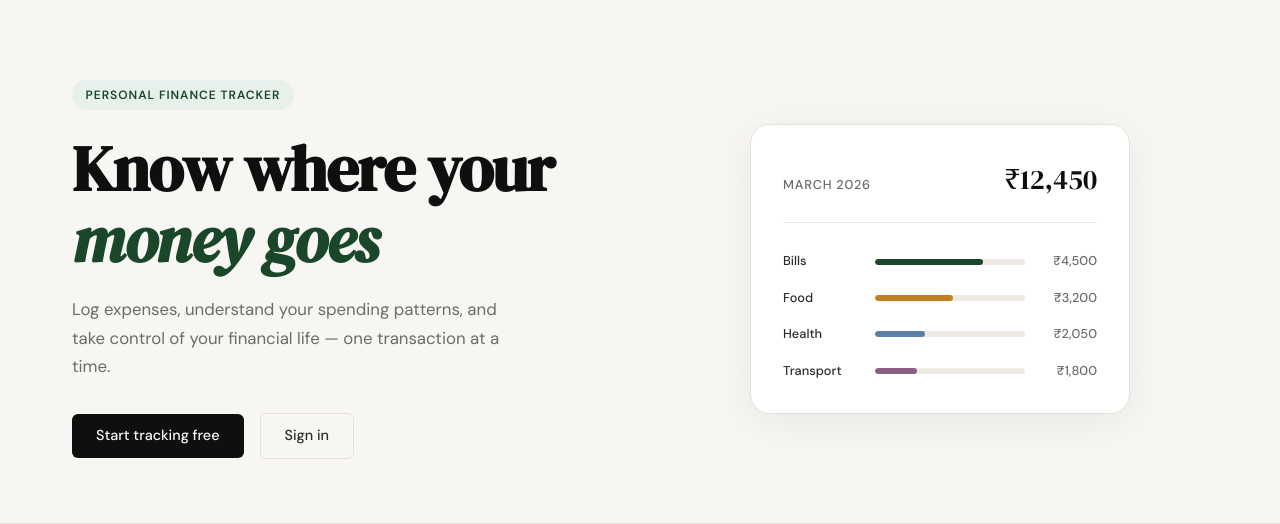
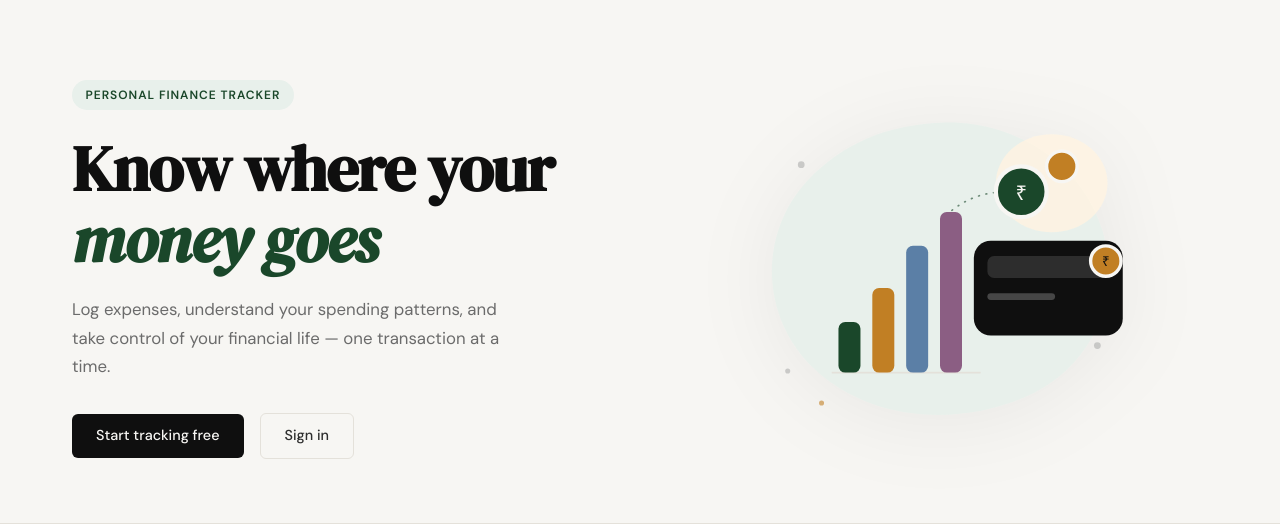
Before and after one commit to hi-smukherjee/Spendly, a Flask app: page / in a window 1280 px wide. Shown: the part 61-585 px from the top of the page. Run offline with Flask 3, Linux system fonts and the light colour scheme.

Commit message:
Replace hero mock card with a custom illustration
- New static/images/hero-illustration.svg: a wallet, coins, and a
  rising spending chart, built entirely from the app's existing
  color palette
- landing.html hero now renders the illustration instead of the
  CSS-built expense mock card
- style.css: swapped the now-unused .mock-* rules for a lean
  .hero-illustration rule

Co-Authored-By: Claude Sonnet 5 <noreply@anthropic.com>

```diff
--- a/static/css/style.css
+++ b/static/css/style.css
@@ -175,7 +175,7 @@ a { color: inherit; text-decoration: none; }
 }
 
 /* ------------------------------------------------------------------ */
-/* Mock card (hero visual)                                             */
+/* Hero visual                                                         */
 /* ------------------------------------------------------------------ */
 
 .hero-visual {
@@ -183,77 +183,11 @@ a { color: inherit; text-decoration: none; }
     justify-content: center;
 }
 
-.mock-card {
-    background: var(--paper-card);
-    border: 1px solid var(--border);
-    border-radius: var(--radius-lg);
-    padding: 2rem;
+.hero-illustration {
     width: 100%;
-    max-width: 380px;
-    box-shadow: 0 8px 40px rgba(0,0,0,0.06);
-}
-
-.mock-card-header {
-    display: flex;
-    justify-content: space-between;
-    align-items: baseline;
-    margin-bottom: 1.75rem;
-    padding-bottom: 1.25rem;
-    border-bottom: 1px solid var(--border-soft);
-}
-
-.mock-label {
-    font-size: 0.8rem;
-    font-weight: 500;
-    color: var(--ink-muted);
-    text-transform: uppercase;
-    letter-spacing: 0.06em;
-}
-
-.mock-total {
-    font-family: var(--font-display);
-    font-size: 1.75rem;
-    color: var(--ink);
-}
-
-.mock-bars { display: flex; flex-direction: column; gap: 1rem; }
-
-.mock-bar-row {
-    display: grid;
-    grid-template-columns: 80px 1fr 60px;
-    align-items: center;
-    gap: 0.75rem;
-}
-
-.mock-cat {
-    font-size: 0.8rem;
-    font-weight: 500;
-    color: var(--ink-soft);
-}
-
-.mock-bar-track {
-    height: 6px;
-    background: var(--border-soft);
-    border-radius: 999px;
-    overflow: hidden;
-}
-
-.mock-bar {
-    height: 100%;
-    background: var(--accent);
-    border-radius: 999px;
-    transition: width 0.6s ease;
-}
-
-.mock-bar-2 { background: var(--accent-2); }
-.mock-bar-3 { background: #5b7fa6; }
-.mock-bar-4 { background: #8b5e83; }
-
-.mock-amt {
-    font-size: 0.8rem;
-    font-weight: 500;
-    color: var(--ink-muted);
-    text-align: right;
+    max-width: 440px;
+    height: auto;
+    filter: drop-shadow(0 8px 40px rgba(0,0,0,0.06));
 }
 
 /* ------------------------------------------------------------------ */
--- a/templates/landing.html
+++ b/templates/landing.html
@@ -22,42 +22,9 @@
         </div>
     </div>
     <div class="hero-visual">
-        <div class="mock-card">
-            <div class="mock-card-header">
-                <span class="mock-label">March 2026</span>
-                <span class="mock-total">₹12,450</span>
-            </div>
-            <div class="mock-bars">
-                <div class="mock-bar-row">
-                    <span class="mock-cat">Bills</span>
-                    <div class="mock-bar-track">
-                        <div class="mock-bar" style="width: 72%"></div>
-                    </div>
-                    <span class="mock-amt">₹4,500</span>
-                </div>
-                <div class="mock-bar-row">
-                    <span class="mock-cat">Food</span>
-                    <div class="mock-bar-track">
-                        <div class="mock-bar mock-bar-2" style="width: 52%"></div>
-                    </div>
-                    <span class="mock-amt">₹3,200</span>
-                </div>
-                <div class="mock-bar-row">
-                    <span class="mock-cat">Health</span>
-                    <div class="mock-bar-track">
-                        <div class="mock-bar mock-bar-3" style="width: 33%"></div>
-                    </div>
-                    <span class="mock-amt">₹2,050</span>
-                </div>
-                <div class="mock-bar-row">
-                    <span class="mock-cat">Transport</span>
-                    <div class="mock-bar-track">
-                        <div class="mock-bar mock-bar-4" style="width: 28%"></div>
-                    </div>
-                    <span class="mock-amt">₹1,800</span>
-                </div>
-            </div>
-        </div>
+        <img class="hero-illustration"
+             src="{{ url_for('static', filename='images/hero-illustration.svg') }}"
+             alt="Illustration of a wallet, coins, and a rising spending chart">
     </div>
 </section>
 
```
Also changed, not shown: static/images/hero-illustration.svg (added).
